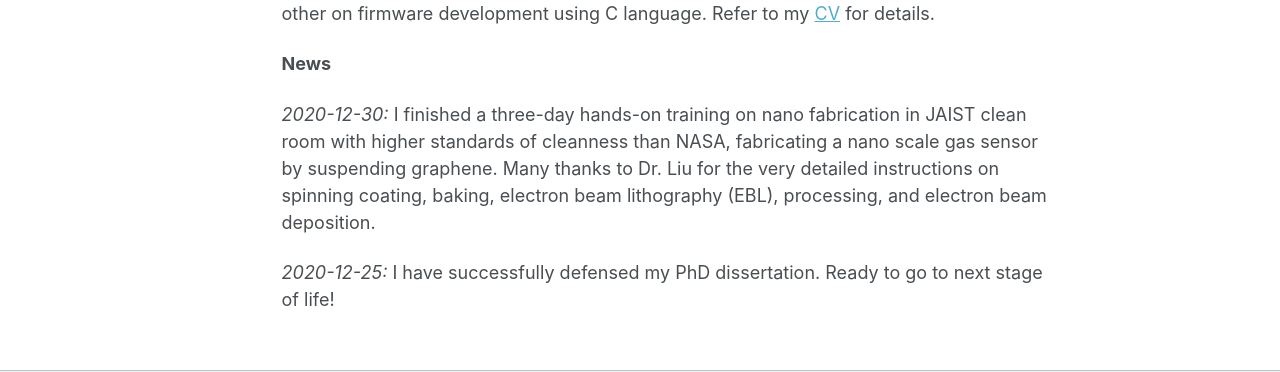
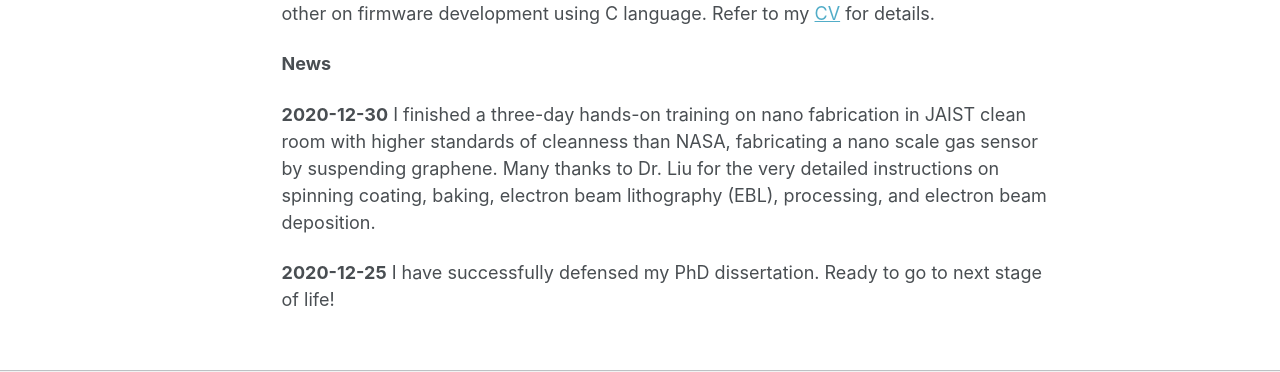
Before and after one commit to QiukaiQi/qiukaiqi.github.io, a Jekyll site: the page built from _pages/about.md, in a window 1280 px wide and 1030 px high. Shown: the part 504-876 px from the top of the window. Built offline with Jekyll 4.4.1, drawn with Linux system fonts in a browser that asks for light colours; some web fonts are replaced.

Commit message:
Update about.md

```diff
--- a/_pages/about.md
+++ b/_pages/about.md
@@ -16,6 +16,6 @@
 
 **News**
 
-*2020-12-30:* I finished a three-day hands-on training on nano fabrication in JAIST clean room with higher standards of cleanness than NASA, fabricating a nano scale gas sensor by suspending graphene. Many thanks to Dr. Liu for the very detailed instructions on spinning coating, baking, electron beam lithography (EBL), processing, and electron beam deposition.
+**2020-12-30** I finished a three-day hands-on training on nano fabrication in JAIST clean room with higher standards of cleanness than NASA, fabricating a nano scale gas sensor by suspending graphene. Many thanks to Dr. Liu for the very detailed instructions on spinning coating, baking, electron beam lithography (EBL), processing, and electron beam deposition.
 
-*2020-12-25:* I have successfully defensed my PhD dissertation. Ready to go to next stage of life!
+**2020-12-25** I have successfully defensed my PhD dissertation. Ready to go to next stage of life!
```
